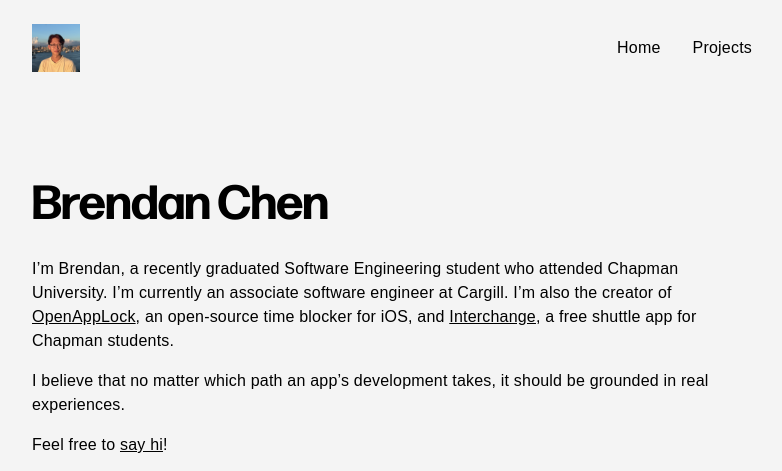
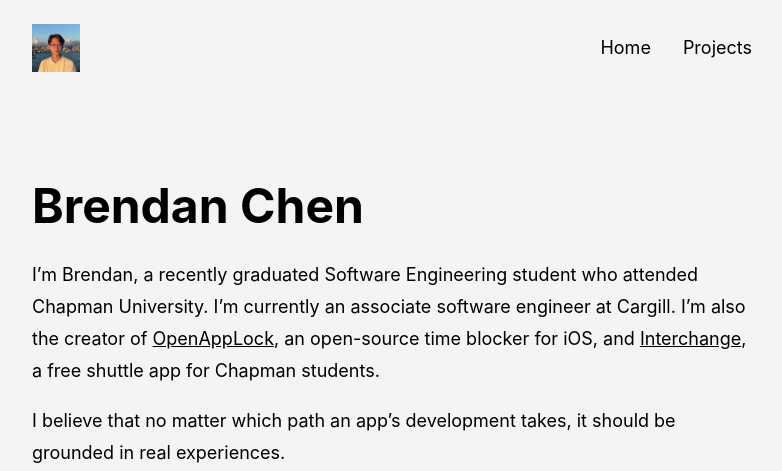
Before and after one commit to brendan-ch/brendan-ch.github.io, a Jekyll site: the page built from index.md, in a window 1280 px wide. Shown: the top 471 px of the page, without its empty margins (248-1030 px from the left). Built offline with Jekyll 4.4.1, drawn with Linux system fonts in a browser that asks for light colours; some web fonts are replaced; some of the changed text lies outside the part shown.

Commit message:
Change the default font

```diff
--- a/_layouts/default.html
+++ b/_layouts/default.html
@@ -4,14 +4,15 @@
     <meta charset="UTF-8">
     <meta name="viewport" content="width=device-width, initial-scale=1">
 
-    <script defer src="https://sassy-fulmar.pikapod.net/script.js" data-website-id="479f6086-eaaf-46c8-a365-78a53a066682"></script>
+    <script defer src="https://sassy-fulmar.pikapod.net/script.js"
+            data-website-id="479f6086-eaaf-46c8-a365-78a53a066682"></script>
 
-    <link rel="icon" type="image/png" href="/assets/favicon-96x96.png" sizes="96x96" />
-    <link rel="icon" type="image/svg+xml" href="/assets/favicon.svg" />
-    <link rel="shortcut icon" href="/assets/favicon.ico" />
-    <link rel="apple-touch-icon" sizes="180x180" href="/assets/apple-touch-icon.png" />
-    <meta name="apple-mobile-web-app-title" content="Brendan Chen" />
-    <link rel="manifest" href="/assets/site.webmanifest" />
+    <link rel="icon" type="image/png" href="/assets/favicon-96x96.png" sizes="96x96"/>
+    <link rel="icon" type="image/svg+xml" href="/assets/favicon.svg"/>
+    <link rel="shortcut icon" href="/assets/favicon.ico"/>
+    <link rel="apple-touch-icon" sizes="180x180" href="/assets/apple-touch-icon.png"/>
+    <meta name="apple-mobile-web-app-title" content="Brendan Chen"/>
+    <link rel="manifest" href="/assets/site.webmanifest"/>
     <link rel="stylesheet" href="/assets/css/global.css">
 
     <meta name="theme-color" content="#f4f4f4">
@@ -26,9 +27,12 @@
     {{ content }}
 </main>
 <footer>
-        copyright 2025 Brendan Chen |
+    <p>
+        <!-- see https://stackoverflow.com/questions/12464656/get-todays-date-in-jekyll-with-liquid-markup -->
+        copyright {{ site.time | date: '%Y' }} Brendan Chen |
         <a target="_blank" href="https://github.com/brendan-ch">GitHub</a> |
         <a target="_blank" href="https://linkedin.com/in/brendan-ch">LinkedIn</a> | e: me [at] bchen.dev
+    </p>
 </footer>
 </body>
 </html>
--- a/assets/css/global.css
+++ b/assets/css/global.css
@@ -9,7 +9,7 @@ html {
 }
 
 body {
-    font-family: 'FormaDJRText', sans-serif;
+    font-family: -apple-system, BlinkMacSystemFont, "Segoe UI", Roboto, Inter, Ubuntu, sans-serif;
     color: var(--color-primary-1);
 
     display: flex;
@@ -48,8 +48,8 @@ p,
 a,
 ul,
 ol {
-    letter-spacing: 0.2px;
-    line-height: 24px;
+    line-height: 32px;
+    font-size: 18px;
 }
 
 h1,
@@ -60,7 +60,7 @@ h5,
 h6 {
     margin-top: 2em;
     margin-bottom: 0.5em;
-    font-family: 'FormaDJRDisplay', sans-serif;
+    font-family: -apple-system, BlinkMacSystemFont, "Segoe UI", Roboto, Inter, Ubuntu, sans-serif;
 }
 
 h1 {
```
Lines whose indentation alone changed are shown as unchanged.
